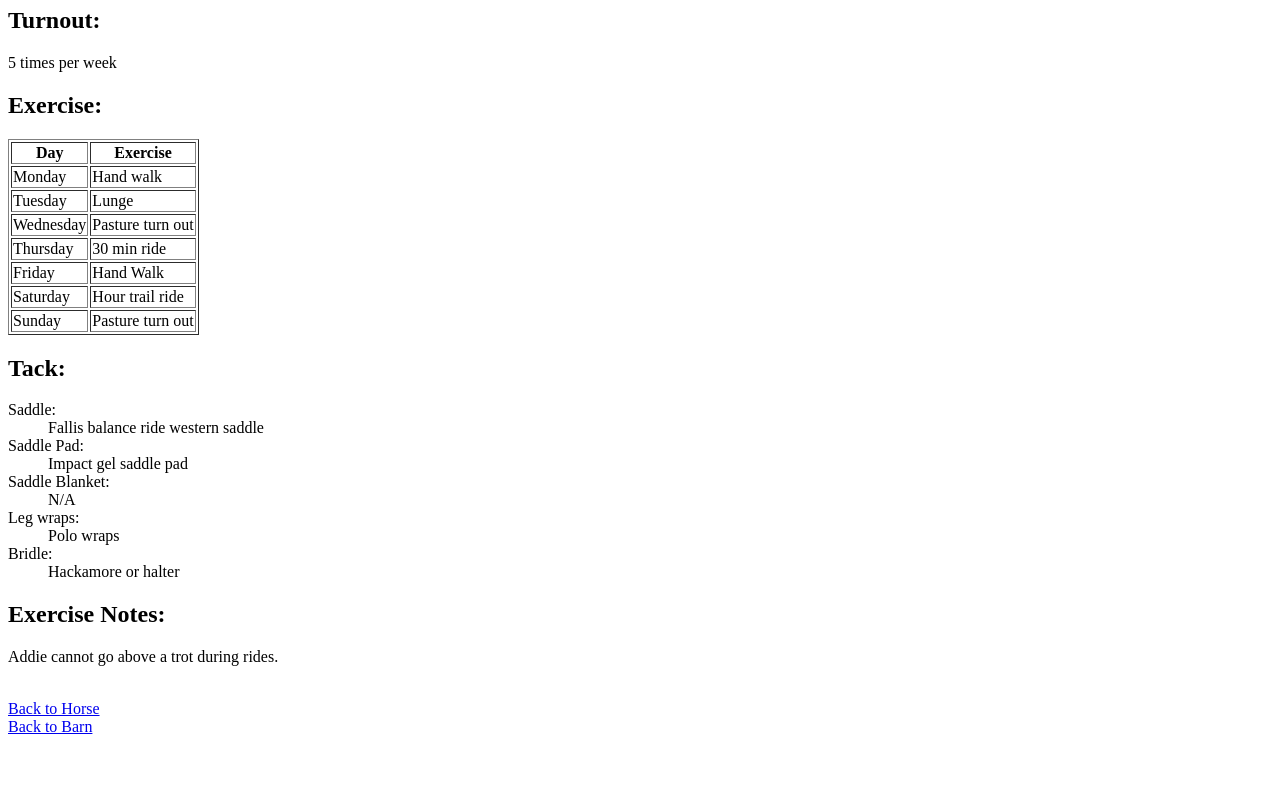
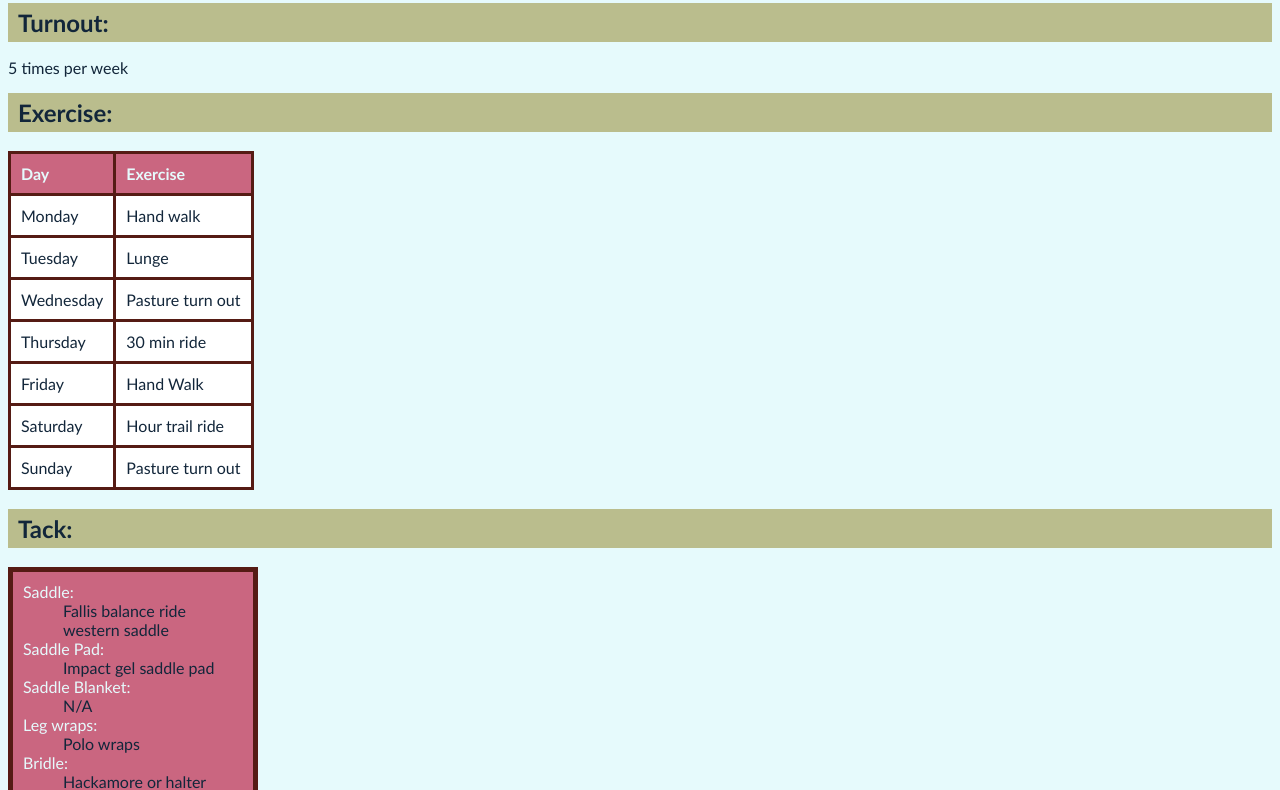
Before and after one commit to Alisa-Krasilnikov/CSC437-Monorepo, a website: page packages/proto/exercises.html in a window 1280 px wide. Shown: the part 73-863 px from the top of the page. Before the commit the page ends 817 px from the top, so only its background shows below. Drawn offline with Linux system fonts and the light colour scheme.

Commit message:
Lab 3 (colors and design)

```diff
--- a/packages/proto/exercises.html
+++ b/packages/proto/exercises.html
@@ -1,18 +1,22 @@
 <!doctype html>
 <html>
+  <head>
+    <link rel="stylesheet" href="/styles/tokens.css" />
+    <link rel="stylesheet" href="/styles/page.css" />
+  </head>
   <body>
     <header>
       <h1>Exercise Schedule for Addie</h1>
     </header>
-
-    <section class="turnout">
+    <br>
+    <section>
       <h2>Turnout:</h2>
       <p>5 times per week</p>
     </section>
-
-    <section class="exercise">
+    <section>
       <h2>Exercise:</h2>
-      <table border="1">
+      <br>
+      <table>
         <tr>
           <th>Day</th>
           <th>Exercise</th>
@@ -46,10 +50,11 @@
           <td>Pasture turn out</td>
         </tr>
       </table>
+    <br>
     </section>
-
-    <section class="tack">
-      <h2>Tack:</h2>
+    <h2>Tack:</h2>
+    <br>
+    <section class = "information">
         <dt>Saddle:</dt>
           <dd>Fallis balance ride western saddle</dd>
         <dt>Saddle Pad:</dt>
@@ -61,8 +66,8 @@
         <dt>Bridle:</dt>
           <dd>Hackamore or halter</dd>
     </section>
-
-    <section class="notes">
+    <br>
+    <section>
       <h2>Exercise Notes:</h2>
       <p>Addie cannot go above a trot during rides.</p>
     </section>
--- /dev/null
+++ b/packages/proto/styles/page.css
@@ -0,0 +1,59 @@
+body {
+    color: var(--color-text-base);
+    background-color: var(--color-bg);
+    font-family: 'Trebuchet MS', sans-serif;
+  }
+header {
+    padding: 5px 10px;
+    background-color: var(--color-primary);
+    display: flex;
+  }
+h1 {
+    margin: 0;
+}
+h2 {
+    margin: 0;
+    padding: 5px 10px;
+    background-color: var(--color-secondary);
+  }
+a:link {
+  color: var(--color-link);
+  }
+a:visited {
+  color: var(--color-link-visited);
+}
+.information{
+  width: 220px;
+  padding: 10px;
+  border-width: 5px;
+  background-color: var(--color-table-header);
+  border-style: solid;
+  border-color: var(--color-border);
+  dt { color: var(--color-text-light);}
+  dl { color: var(--color-text-dark);}
+  a:link {color: var(--color-link-info);}
+  a:visited {color: var(--color-link-info-visited);}
+}
+table {
+  border-collapse: collapse;
+}
+th, td {
+  padding: 10px;
+  text-align: left;
+  border-color: var(--color-border);
+  border-width: 3px;
+  border-style: solid;
+}
+td {
+    background-color: var(--color-table-fill);
+}
+th {
+    background-color: var(--color-table-header);
+    color: var(--color-text-light)
+}
+
+tr:hover td {background-color: var(--color-accent-hover);}
+
+img {border-style: solid;
+  border-width: 3px;
+  border-color: var(--color-border);}
--- /dev/null
+++ b/packages/proto/styles/tokens.css
@@ -0,0 +1,16 @@
+:root {
+  --color-primary: #FA9600;
+  --color-secondary: #BABD8D;
+  --color-bg: #E6FAFC;
+  --color-table-fill: #ffffff;
+  --color-table-header: #CA6680;
+  --color-accent-hover: coral;
+  --color-border: #551B14;
+  --color-text-base: #12263a;
+  --color-text-light: #E6FAFC;
+  --color-text-dark: #020001;
+  --color-link: #7C6A0A;
+  --color-link-visited: #EB6424;
+  --color-link-info: #19297C;
+  --color-link-info-visited: #CDC1FF;
+}
```
Also changed, not shown: packages/proto/board.html (+7 -2 lines), packages/proto/farrier.html (+15 -6 lines), packages/proto/feeding.html (+7 -2 lines), packages/proto/horse.html (+16 -3 lines), packages/proto/horses.html (+4 -0 lines), packages/proto/index.html (+22 -7 lines), packages/proto/medrecords.html (+7 -2 lines), packages/proto/owner.html (+8 -3 lines), packages/proto/owners.html (+4 -0 lines), packages/proto/vet.html (+9 -2 lines), packages/proto/images/addie.jpg (added), packages/proto/images/coastalEquine.jpg (added), 3 other files.
